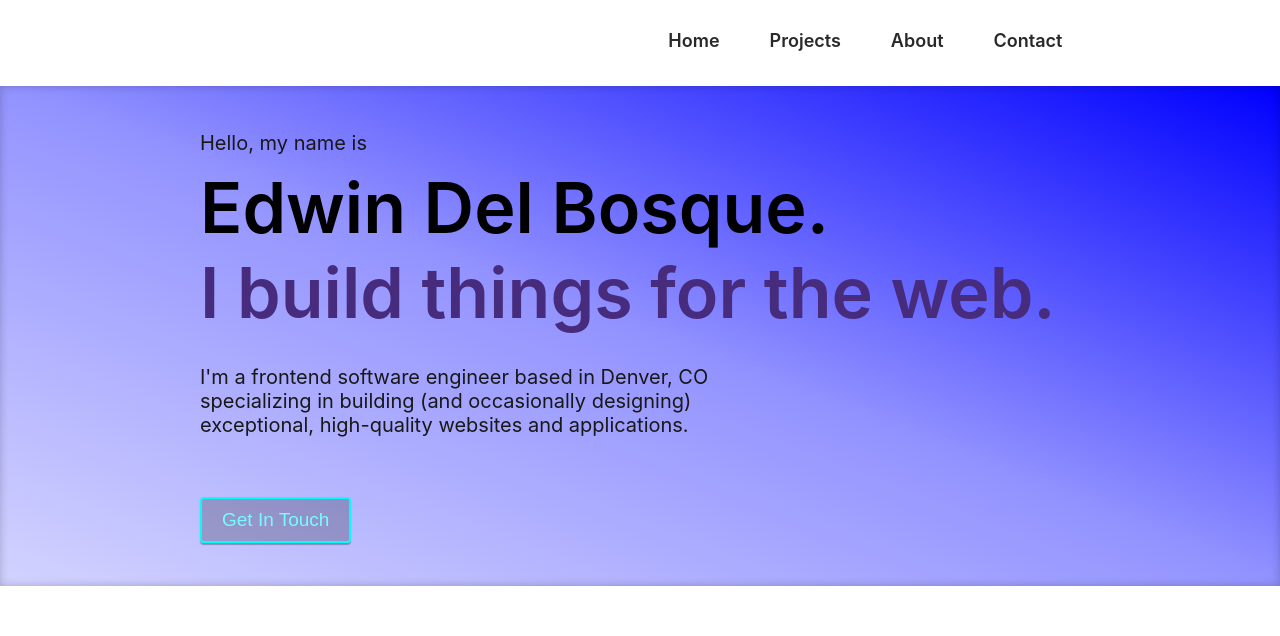
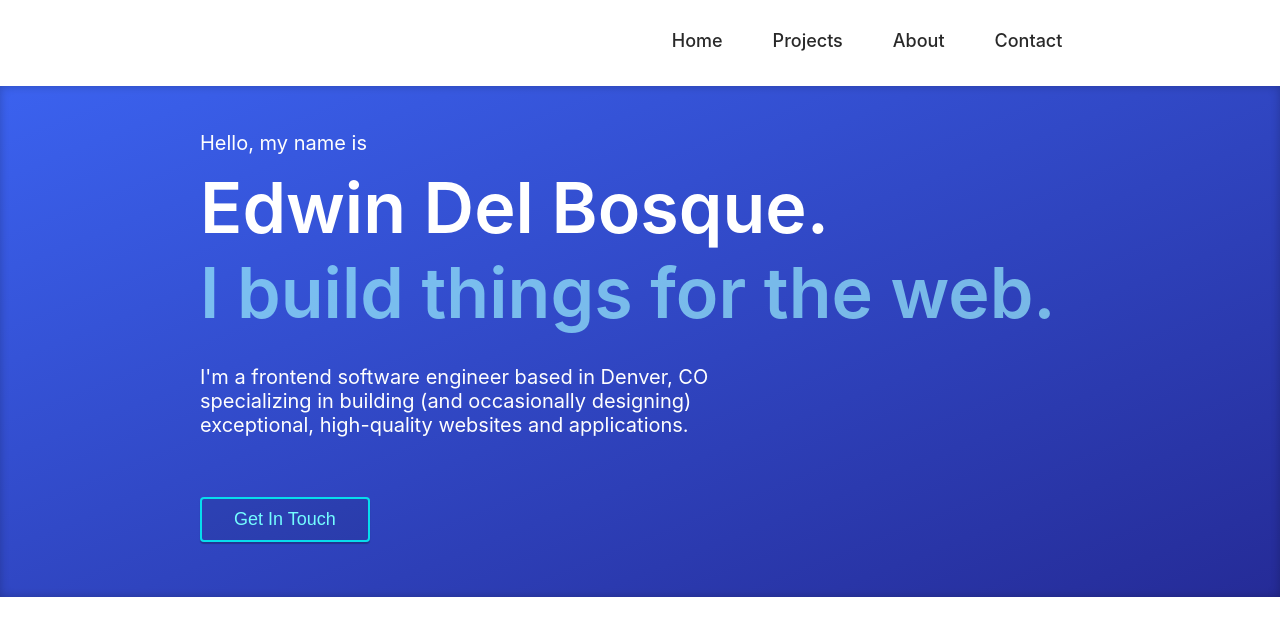
Before and after one commit to royamoussapour/portfolio, a React (Create React App) app: page / in a window 1280 px wide. Shown: the top 636 px of the page. Built offline with nearby package versions, Linux system fonts and the light colour scheme.

Commit message:
Re-style splash screen

```diff
--- a/src/App.scss
+++ b/src/App.scss
@@ -24,24 +24,23 @@
 h1 {
   font-weight: 600;
   font-size: 70px;
-  color: rgb(0, 0, 0);
+  color: rgb(255, 255, 255);
 }
 
 .title-section {
   margin: auto;
-  background: linear-gradient(to left bottom, rgb(0, 0, 255), #9393ff, rgb(211, 211, 255));
+  background: linear-gradient(to right bottom, #3B62EF, #252B97);
   width: 100%;
-  height: 500px;
-  padding: 45px 200px 30px;
+  padding: 45px 200px 55px;
   -moz-box-shadow:    inset 0 0 10px #00000064;
   -webkit-box-shadow: inset 0 0 10px #00000000;
-  box-shadow:         inset 0 0 10px #00000038;
+  box-shadow:         inset 0 0 10px #0000003a;
 }
 
 p {
   font-size: 20px;
   font-weight: 400;
-  color: rgb(24, 24, 24);
+  color: rgb(254, 254, 254);
   margin-bottom: 10px;
 }
 
@@ -51,34 +50,35 @@ p {
 }
 
 .sub-header-title {
-  color: rgb(71, 44, 125);
+  color: rgba(159, 249, 255, 0.651);
 }
 
 .contact-button {
-  border: 2px solid rgba(0, 255, 251, 0.961);
+  border: 2px solid rgba(0, 255, 251, 0.822);
   color: rgb(116, 253, 255);
   border-radius: 4px;
   font-weight: 500;
-  font-size: 19px;
-  padding: 10px 20px;
-  background: rgba(0, 0, 0, 0.214);
+  font-size: 18px;
+  cursor: pointer;
+  padding: 10px 32px;
+  background: rgba(0, 0, 0, 0.084);
   margin-top: 50px;
-  box-shadow: 0 2px 1px rgba(0, 0, 0, 0.281);
-  transition: .15s;
+  box-shadow: 0 2px 1px rgba(0, 0, 0, 0.242);
+  transition: .2s;
 
   &:focus {
     outline: none;
   }
 
   &:hover {
-    box-shadow: 0 3px 5px rgba(0, 0, 0, 0.242);
-    background: rgba(0, 0, 0, 0.363);
-    transition: .15s;
+    box-shadow: 0 3px 5px rgba(0, 0, 0, 0.26);
+    background: rgba(186, 186, 186, 0.075);
+    transition: .2s;
   }
 
   &:active {
     box-shadow: 0 2px 3px rgba(0, 0, 0, 0.295);
-    background: rgba(0, 0, 0, 0.479);
-    transition: .15s;
+    background: rgba(186, 186, 186, 0.205);
+    transition: .2s;
   }
 }
--- a/src/NavigationBar.scss
+++ b/src/NavigationBar.scss
@@ -10,16 +10,15 @@
     cursor: pointer;
     margin: 20px 0 20px 50px;
     font-size: 18px;
-    font-weight: 600;
-    transition: .2s;
+    font-weight: 500;
+    transition: .15s;
     padding-bottom: 3px;
     color: rgb(41, 41, 41);
-    border-bottom: 2px solid rgba(0, 0, 255, 0);
+    border-bottom: 2px solid rgba(65, 132, 255, 0);
 
     &:hover {
-      color: rgb(53, 53, 255);
-      transition: .2s;
-      border-bottom: 2px solid rgb(86, 56, 255);
+      color: rgb(19, 93, 255);
+      transition: .15s;
     }
   }
 }
```
